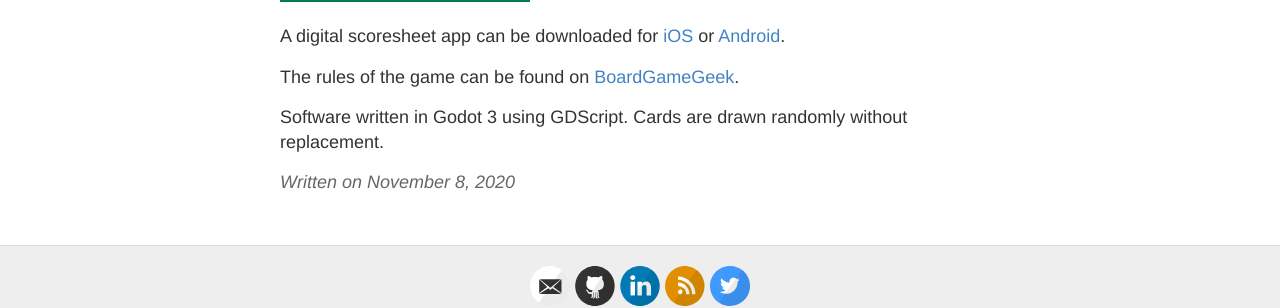
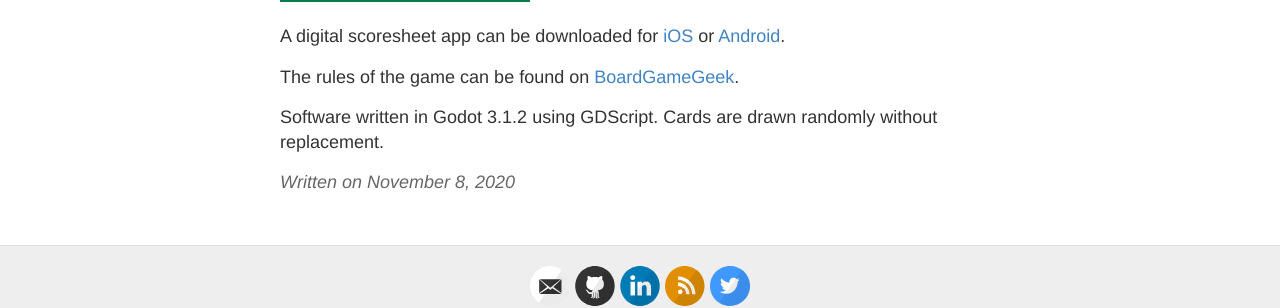
Before and after one commit to rosscg/rosscg.github.io, a Jekyll site: the page built from _posts/2020-11-8-Welcome-To.md, in a window 1280 px wide. Shown: the part 901-1209 px from the top of the page. Built offline with Jekyll 4.4.1, drawn with Linux system fonts in a browser that asks for light colours; comment, search, counter and statistics services are not loaded.

Commit message:
Welcome To post

```diff
--- a/_posts/2020-11-8-Welcome-To.md
+++ b/_posts/2020-11-8-Welcome-To.md
@@ -9,10 +9,10 @@
 
 [**Launch Card Dealer for 'Welcome To'**]({{ site.baseurl }}/welcometo/WelcomeTo.html){:target="_blank"}
 
-<img src="/images/posts/welcometo.png" alt="Welcome To App" width="250"/>
+<img src="/images/posts/welcome-to.png" alt="Welcome To App" width="250"/>
 
 A digital scoresheet app can be downloaded for [iOS](https://apps.apple.com/us/app/welcome-to-your-perfect-home/id1358077007) or [Android](https://play.google.com/store/apps/details?id=com.bluecocker.welcome).
 
 The rules of the game can be found on [BoardGameGeek](https://boardgamegeek.com/filepage/162102/welcome-english-rules-20).
 
-Software written in Godot 3 using GDScript. Cards are drawn randomly without replacement.
+Software written in Godot 3.1.2 using GDScript. Cards are drawn randomly without replacement.
```
Also changed, not shown: images/posts/welcome-to.png (renamed from images/posts/welcometo.png).
